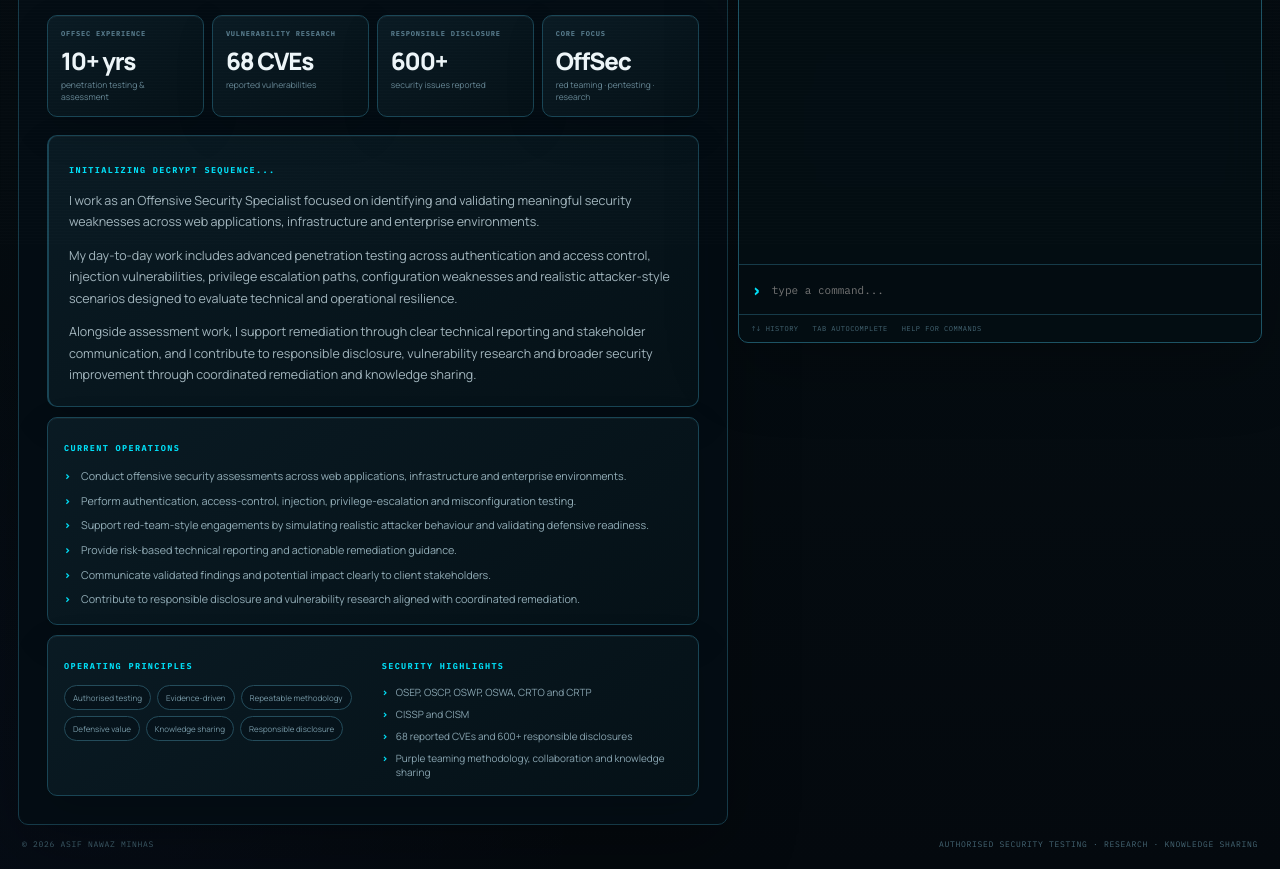
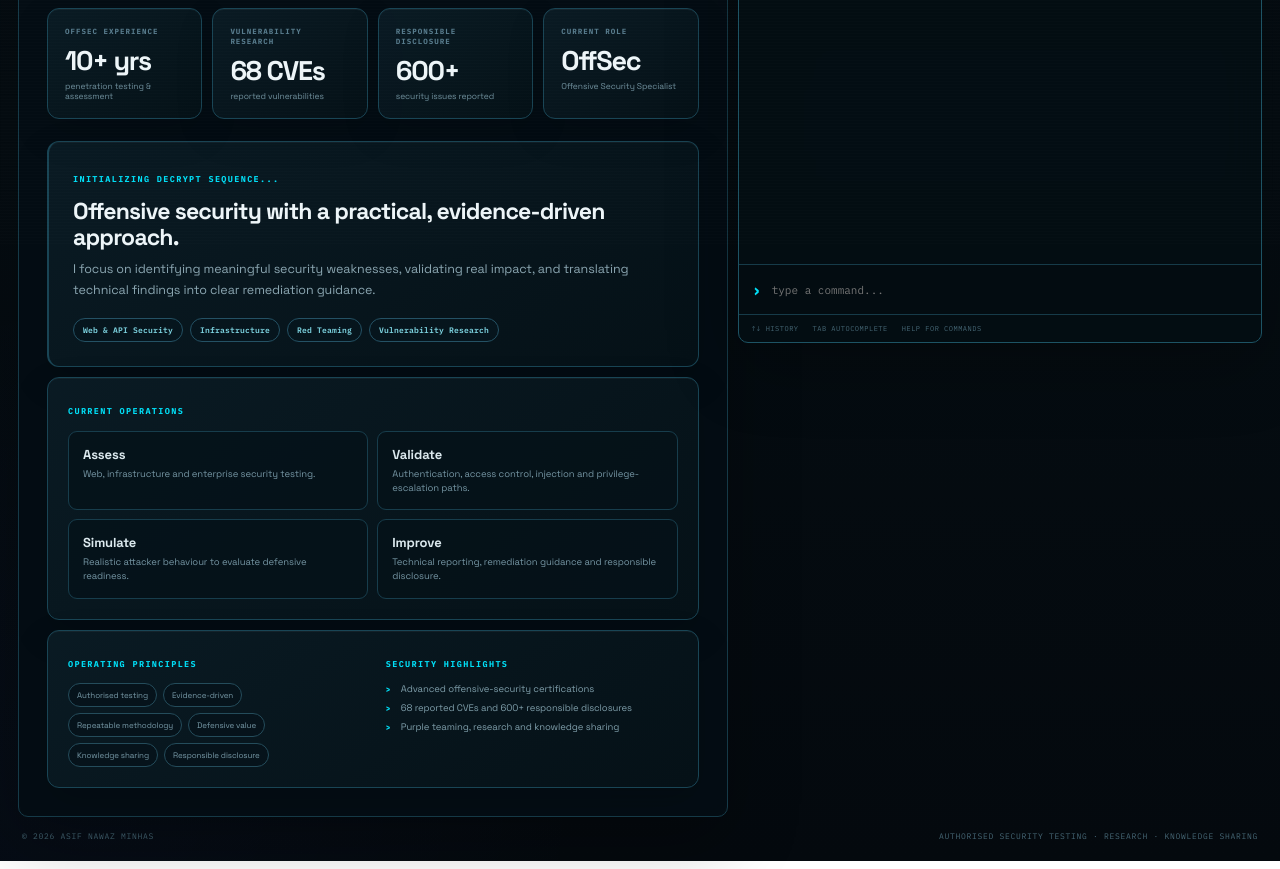
Before and after one commit to asifnawazminhas/about-console, a plain HTML site: page index.html in a window 1280 px wide. Shown: the part 554-1423 px from the top of the page. Drawn offline with Linux system fonts and the light colour scheme.

Commit message:
Add files via upload

```diff
--- a/assets/app.js
+++ b/assets/app.js
@@ -17,7 +17,7 @@
 let historyIndex = 0;
 
 const commandNames = [
-  'help','about','career','experience','skills','certs','education',
+  'help','about','current','career','experience','skills','certs','education',
   'recognition','cves','projects','links','whoami','recent','clear'
 ];
 
@@ -27,6 +27,7 @@
   <div class="term-success">Available commands</div>
   <div class="term-list">
     <div><b>about</b> <span class="term-dim">profile summary</span></div>
+    <div><b>current</b> <span class="term-dim">current role</span></div>
     <div><b>career</b> <span class="term-dim">career overview</span></div>
     <div><b>skills</b> <span class="term-dim">security capability areas</span></div>
     <div><b>certs</b> <span class="term-dim">certifications</span></div>
@@ -41,6 +42,7 @@
   </div>
 </div>`,
   about: () => `<div class="term-block"><div class="term-success">Asif Nawaz Minhas</div><div>Offensive Security Specialist focused on penetration testing, red teaming, purple teaming and vulnerability research.</div></div>`,
+  current: () => `<div class="term-block"><div class="term-success">Current role</div><div>Offensive Security Specialist | Red Teaming | Penetration Testing</div><div class="term-dim">Netherlands · Hybrid · Feb 2024 — Present</div><div>Web, infrastructure and enterprise assessments · adversary simulation · remediation guidance · vulnerability research</div></div>`,
   career: () => `<div class="term-block"><div class="term-success">Career overview</div><div>10+ years across offensive security, penetration testing, application security, infrastructure assessment, vulnerability research and earlier IT roles.</div><div class="term-dim">Detailed employer history is maintained on LinkedIn.</div></div>`,
   experience: () => { openSection('experience'); return `<div class="term-success">Opened Experience tab.</div>`; },
   skills: () => { openSection('skills'); return `<div class="term-block"><div class="term-success">Capability areas</div><div>Web & API Security · Windows · Active Directory · Infrastructure · Red Teaming · Purple Teaming · Vulnerability Research · Reporting · Security Automation</div></div>`; },
@@ -59,7 +61,7 @@
   cert:'certs', certificate:'certs', certifications:'certs',
   link:'links', project:'projects', edu:'education', academic:'education',
   achievement:'recognition', achievements:'recognition', hof:'recognition',
-  cve:'cves', exp:'experience', work:'career'
+  cve:'cves', exp:'experience', work:'career', role:'current'
 };
 
 function normaliseCommand(raw) {
--- a/assets/style.css
+++ b/assets/style.css
@@ -398,3 +398,204 @@
   .status-right{gap:10px!important}
 }
 @media(prefers-reduced-motion:reduce){.view{animation:none!important}}
+
+
+/* ==========================================================
+   v1.4 - Typography + information-density refinement
+   ========================================================== */
+:root{
+  --mono:"IBM Plex Mono","Cascadia Code","JetBrains Mono",Consolas,monospace;
+  --sans:"Space Grotesk","Segoe UI Variable","Aptos","Segoe UI",sans-serif;
+}
+
+/* More elegant typography */
+body{
+  font-family:var(--sans)!important;
+  font-weight:400;
+  letter-spacing:-.006em;
+}
+h1,h2,h3,b,strong{
+  font-family:var(--sans)!important;
+}
+h1{
+  font-weight:700!important;
+  letter-spacing:-.07em!important;
+  line-height:.94!important;
+}
+.identity h2{
+  font-weight:500!important;
+  color:#b9cbd3!important;
+}
+.lead{
+  max-width:760px!important;
+  font-size:13px!important;
+  line-height:1.72!important;
+  color:#86a2ae!important;
+}
+.section-title h2{
+  font-weight:700!important;
+  max-width:860px;
+}
+p{
+  text-wrap:pretty;
+}
+
+/* Give overview more breathing room */
+.metric-grid{
+  margin:22px 0!important;
+  gap:10px!important;
+}
+.metric-grid article{
+  padding:17px!important;
+}
+.metric-grid span{
+  font-size:7.5px!important;
+  letter-spacing:1px!important;
+}
+.metric-grid b{
+  font-size:27px!important;
+  margin:7px 0 3px!important;
+}
+.metric-grid small{
+  color:#6f8f9c!important;
+}
+
+/* Make the intro card feel editorial, not like a wall of copy */
+.decrypt-card{
+  padding:24px!important;
+}
+.decrypt-card h3{
+  max-width:780px;
+  margin:12px 0 9px;
+  font-size:23px;
+  line-height:1.12;
+  letter-spacing:-.035em;
+}
+.decrypt-card p{
+  max-width:820px;
+  margin:0!important;
+  color:#8ba6b1!important;
+  font-size:12.5px!important;
+  line-height:1.65!important;
+}
+.decrypt-highlights{
+  display:flex;
+  flex-wrap:wrap;
+  gap:7px;
+  margin-top:17px;
+}
+.decrypt-highlights span{
+  border:1px solid #245164;
+  background:#06151d;
+  color:#7fd6e3;
+  border-radius:999px;
+  padding:6px 9px;
+  font:600 8px var(--mono);
+  letter-spacing:.2px;
+}
+
+/* Replace a long bullet list with compact operating cards */
+.operations-card{
+  padding:20px!important;
+}
+.ops-grid{
+  display:grid;
+  grid-template-columns:repeat(2,minmax(0,1fr));
+  gap:9px;
+  margin-top:12px;
+}
+.ops-grid article{
+  border:1px solid #173d4c;
+  background:rgba(5,17,24,.72);
+  border-radius:9px;
+  padding:14px;
+}
+.ops-grid b,.ops-grid span{display:block}
+.ops-grid b{
+  font-size:13px;
+  color:#dce9ee;
+  margin-bottom:4px;
+}
+.ops-grid span{
+  color:#7595a3;
+  font-size:9.5px;
+  line-height:1.5;
+}
+
+/* Overview split card should be lighter and cleaner */
+.split-card{
+  display:grid!important;
+  grid-template-columns:1fr 1fr!important;
+  gap:26px!important;
+  padding:20px!important;
+}
+.fact-list{
+  margin:11px 0 0;
+  padding:0;
+  list-style:none;
+  display:grid;
+  gap:7px;
+}
+.fact-list li{
+  position:relative;
+  padding-left:15px;
+  color:#7f9eaa;
+  font-size:9.5px;
+}
+.fact-list li::before{
+  content:'›';
+  position:absolute;
+  left:0;
+  color:var(--accent);
+}
+
+/* Less text density in experience */
+.experience-card{
+  padding:20px!important;
+}
+.experience-head h3{
+  max-width:720px;
+  font-size:16px!important;
+  line-height:1.25!important;
+}
+.experience-card ul{
+  gap:6px!important;
+}
+.experience-card li{
+  max-width:960px;
+  font-size:10px!important;
+  line-height:1.55!important;
+}
+.career-grid p{
+  line-height:1.55!important;
+}
+
+/* Tabs and mono labels retain technical character */
+.topbar,.tabs,.eyebrow,.card-label,.terminal-panel,.experience-head time,.company,
+.metric-grid span,.career-grid time,.cert-section-title{
+  font-family:var(--mono)!important;
+}
+
+/* Terminal a little calmer */
+.terminal-output{
+  color:#89a4b0!important;
+}
+.terminal-output p{
+  margin:10px 0!important;
+}
+
+/* Card polish */
+.metric-grid article,.card,.decrypt-card,.experience-card,.skills-grid article,
+.cert-grid article,.academic-grid article,.recognition-list article,.project-grid a,
+.contact-grid a,.career-grid article{
+  border-radius:12px!important;
+}
+.metric-grid article:hover,.skills-grid article:hover,.cert-grid article:hover,
+.project-grid a:hover,.contact-grid a:hover,.career-grid article:hover{
+  transform:translateY(-2px)!important;
+}
+
+/* Responsive */
+@media(max-width:850px){
+  .ops-grid,.split-card{grid-template-columns:1fr!important}
+}
--- a/index.html
+++ b/index.html
@@ -13,7 +13,7 @@
   <link rel="icon" href="assets/favicon.svg" type="image/svg+xml" />
   <link rel="preconnect" href="https://fonts.googleapis.com" />
   <link rel="preconnect" href="https://fonts.gstatic.com" crossorigin />
-  <link href="https://fonts.googleapis.com/css2?family=IBM+Plex+Mono:wght@400;500;600;700&family=Manrope:wght@400;500;600;700;800&display=swap" rel="stylesheet" />
+  <link href="https://fonts.googleapis.com/css2?family=IBM+Plex+Mono:wght@400;500;600;700&family=Space+Grotesk:wght@400;500;600;700&display=swap" rel="stylesheet" />
   <link rel="stylesheet" href="assets/style.css" />
 </head>
 <body>
@@ -77,37 +77,32 @@
             <article><span>OFFSEC EXPERIENCE</span><b>10+ yrs</b><small>penetration testing & assessment</small></article>
             <article><span>VULNERABILITY RESEARCH</span><b>68 CVEs</b><small>reported vulnerabilities</small></article>
             <article><span>RESPONSIBLE DISCLOSURE</span><b>600+</b><small>security issues reported</small></article>
-            <article><span>CORE FOCUS</span><b>OffSec</b><small>red teaming · pentesting · research</small></article>
+            <article><span>CURRENT ROLE</span><b>OffSec</b><small>Offensive Security Specialist</small></article>
           </div>
 
           <div class="decrypt-card">
             <span class="card-label">INITIALIZING DECRYPT SEQUENCE...</span>
+            <h3>Offensive security with a practical, evidence-driven approach.</h3>
             <p>
-              I work as an Offensive Security Specialist focused on identifying and validating meaningful security
-              weaknesses across web applications, infrastructure and enterprise environments.
+              I focus on identifying meaningful security weaknesses, validating real impact,
+              and translating technical findings into clear remediation guidance.
             </p>
-            <p>
-              My day-to-day work includes advanced penetration testing across authentication and access control,
-              injection vulnerabilities, privilege escalation paths, configuration weaknesses and realistic
-              attacker-style scenarios designed to evaluate technical and operational resilience.
-            </p>
-            <p>
-              Alongside assessment work, I support remediation through clear technical reporting and stakeholder
-              communication, and I contribute to responsible disclosure, vulnerability research and broader security
-              improvement through coordinated remediation and knowledge sharing.
-            </p>
+            <div class="decrypt-highlights">
+              <span>Web & API Security</span>
+              <span>Infrastructure</span>
+              <span>Red Teaming</span>
+              <span>Vulnerability Research</span>
+            </div>
           </div>
 
           <div class="card operations-card">
             <span class="card-label">CURRENT OPERATIONS</span>
-            <ul class="ops-list">
-              <li>Conduct offensive security assessments across web applications, infrastructure and enterprise environments.</li>
-              <li>Perform authentication, access-control, injection, privilege-escalation and misconfiguration testing.</li>
-              <li>Support red-team-style engagements by simulating realistic attacker behaviour and validating defensive readiness.</li>
-              <li>Provide risk-based technical reporting and actionable remediation guidance.</li>
-              <li>Communicate validated findings and potential impact clearly to client stakeholders.</li>
-              <li>Contribute to responsible disclosure and vulnerability research aligned with coordinated remediation.</li>
-            </ul>
+            <div class="ops-grid">
+              <article><b>Assess</b><span>Web, infrastructure and enterprise security testing.</span></article>
+              <article><b>Validate</b><span>Authentication, access control, injection and privilege-escalation paths.</span></article>
+              <article><b>Simulate</b><span>Realistic attacker behaviour to evaluate defensive readiness.</span></article>
+              <article><b>Improve</b><span>Technical reporting, remediation guidance and responsible disclosure.</span></article>
+            </div>
           </div>
 
           <div class="card split-card">
@@ -121,10 +116,9 @@
             <div>
               <span class="card-label">SECURITY HIGHLIGHTS</span>
               <ul class="fact-list">
-                <li>OSEP, OSCP, OSWP, OSWA, CRTO and CRTP</li>
-                <li>CISSP and CISM</li>
+                <li>Advanced offensive-security certifications</li>
                 <li>68 reported CVEs and 600+ responsible disclosures</li>
-                <li>Purple teaming methodology, collaboration and knowledge sharing</li>
+                <li>Purple teaming, research and knowledge sharing</li>
               </ul>
             </div>
           </div>
@@ -138,6 +132,23 @@
           </div>
 
           <div class="experience-list">
+            <article class="experience-card current">
+              <div class="experience-head">
+                <div>
+                  <span class="company">CURRENT ROLE</span>
+                  <h3>Offensive Security Specialist | Red Teaming | Penetration Testing</h3>
+                  <p>Netherlands · Hybrid</p>
+                </div>
+                <time>Feb 2024 — Present</time>
+              </div>
+              <ul>
+                <li>Conduct offensive security assessments across web applications, infrastructure and enterprise environments.</li>
+                <li>Perform authentication, access-control, injection, privilege-escalation and misconfiguration testing.</li>
+                <li>Support red-team-style engagements and realistic attacker simulations to evaluate defensive readiness.</li>
+                <li>Deliver clear technical reporting and practical remediation guidance to client stakeholders.</li>
+              </ul>
+            </article>
+
 <article class="experience-card">
               <div class="experience-head">
                 <div>
@@ -387,7 +398,7 @@
 
       <aside class="terminal-panel">
         <div class="terminal-title">
-          <span>ASIF-SHELL v1.3 // INFORMATIONAL</span>
+          <span>ASIF-SHELL v1.4 // INFORMATIONAL</span>
           <div><i></i><i></i><i></i></div>
         </div>
         <div class="terminal-output" id="terminalOutput" aria-live="polite">
```
Also changed, not shown: 1 other file.
